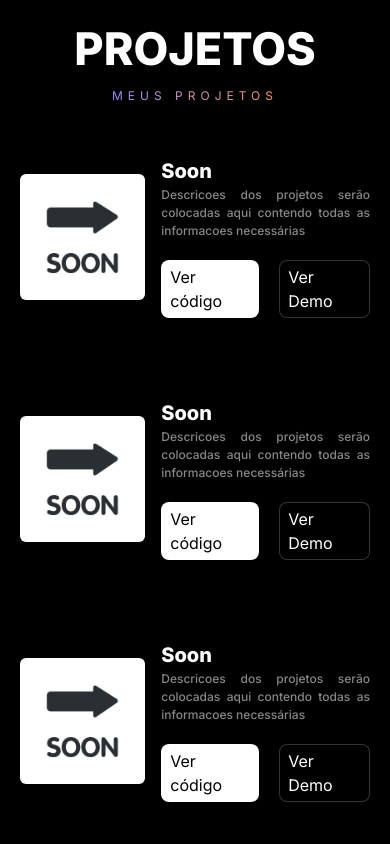
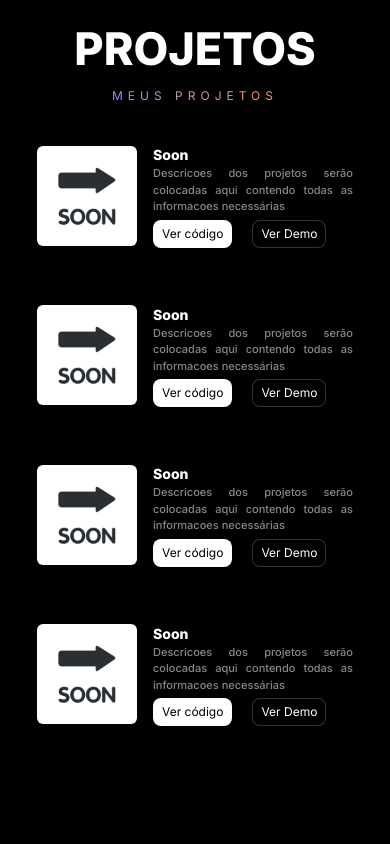
Before and after one commit to joaootaviofm/portfolio, a React (Vite) app: page / in a window 390 px wide. Shown: the part 2760-3604 px from the top of the page. Built offline with nearby package versions, Linux system fonts and the light colour scheme.

Commit message:
second responsiveness

```diff
--- a/src/components/Projects.jsx
+++ b/src/components/Projects.jsx
@@ -65,7 +65,7 @@ export default function Projects() {
         {projects.map((project, index) => (
           <div
             key={index}
-            className="hover:bg-white/20 hover:shadow-xl hover:shadow-white/40 hover:scale-110 rounded-xl transition-all duration-300 p-5 -white flex items-center gap-4"
+            className="hover:bg-white/20 hover:shadow-xl hover:shadow-white/40 hover:scale-110 rounded-xl transition-all duration-300 p-2 md:p-5 -white flex items-center justify-center gap-4"
           >
             <motion.div
               initial={{ x: -100, opacity: 0 }}
@@ -74,9 +74,8 @@ export default function Projects() {
               viewport={{ once: true }}
             >
               <img
-                className="rounded-md"
-                width={150}
-                height={150}
+                className="rounded-md max-w-[100px] md:max-w-[150px]"
+
                 src={project.imgsrc}
                 alt=""
               />
@@ -87,7 +86,7 @@ export default function Projects() {
                 whileInView={{ x: 0, opacity: 1 }}
                 transition={{ duration: 0.5, delay: 0.3 * index }}
                 viewport={{ once: true }}
-                className="cursor-default font-extrabold text-[20px]"
+                className="cursor-default font-extrabold text-[14px] md:text-[20px]"
               >
                 {project.projectName}
               </motion.h1>
@@ -96,17 +95,17 @@ export default function Projects() {
                 whileInView={{ x: 0, opacity: 1 }}
                 transition={{ duration: 0.5, delay: 0.5 * index }}
                 viewport={{ once: true }}
-                className="cursor-default text-justify max-w-[250px] font-medium text-[12px] text-[#878787]"
+                className="cursor-default text-justify max-w-[200px] font-medium text-[11px] md:text-[12px] text-[#878787]"
               >
                 {project.description}
               </motion.p>
-              <div className="flex gap-5 mt-[20px]">
+              <div className="flex items-center gap-5 mt-[5px] md:mt-[20px]">
                 <motion.a
                   initial={{ x: 100, opacity: 0 }}
                   whileInView={{ x: 0, opacity: 1 }}
                   transition={{ duration: 0.5, delay: 0.7 * index }}
                   viewport={{ once: true }}
-                  className="text-[16px] bg-white text-black hover:bg-black hover:text-white transition-all duration-300 border border-transparent hover:border-white px-2 py-1 rounded-[8px]"
+                  className="text-[12px] md:text-[16px] bg-white text-black hover:bg-black hover:text-white transition-all duration-300 border border-transparent hover:border-white px-2 py-1 rounded-[8px]"
                   href={project.gitLink}
                   target="blank"
                 >
@@ -117,7 +116,7 @@ export default function Projects() {
                   whileInView={{ x: 0, opacity: 1 }}
                   transition={{ duration: 0.5, delay: 0.9 * index }}
                   viewport={{ once: true }}
-                  className="text-[16px] bg-black text-white border-white/20 hover:bg-white hover:text-black hover:border-black transition-all duration-300 border px-2 py-1 rounded-[8px]"
+                  className="text-[12px] md:text-[16px] bg-black text-white border-white/20 hover:bg-white hover:text-black hover:border-black transition-all duration-300 border px-2 py-1 rounded-[8px]"
                   href={project.demolink}
                   target="blank"
                 >
```
